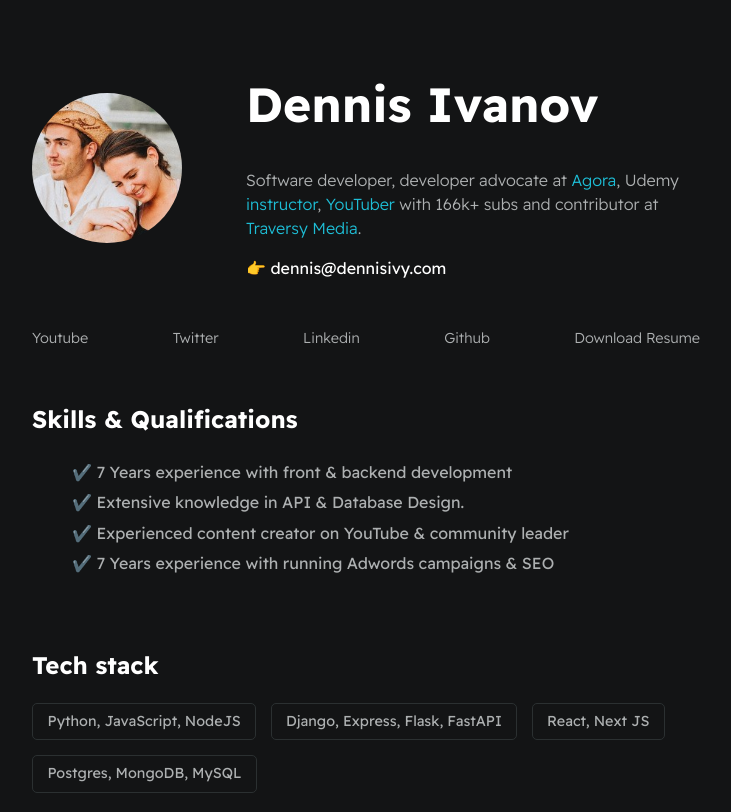
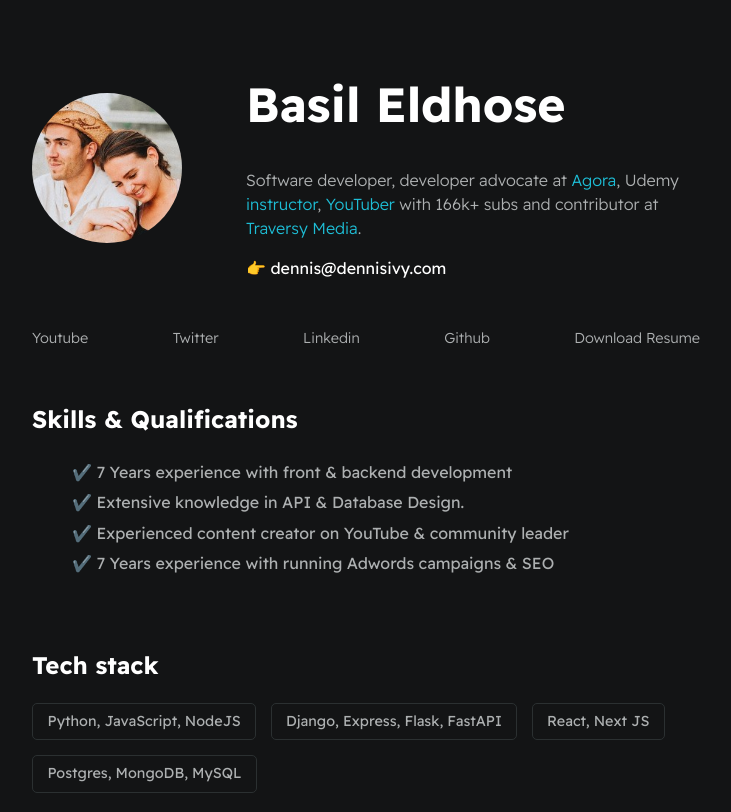
Before and after one commit to basileldhosear/Digital_Resume, a plain HTML site: page index.html in a window 1280 px wide. Shown: the top 812 px of the page, without its empty margins (274-1005 px from the left). Drawn offline with Linux system fonts and the light colour scheme.

Commit message:
Add files via upload

```diff
--- a/index.html
+++ b/index.html
@@ -15,7 +15,7 @@
                 <img id="profile-pic" src="./assets/images/profile_pic.JPG">
 
                 <div>
-                    <h1 id="user-name">Dennis Ivanov</h1>
+                    <h1 id="user-name">Basil Eldhose</h1>
                     <p id="bio">Software developer, developer advocate at <a href="https://www.agora.io/en/" target="_blank">Agora</a>, Udemy <a href="https://www.udemy.com/user/dennis-ivanov-5/" target="_blank">instructor</a>, <a href="https://www.youtube.com/c/dennisivy" target="_blank">YouTuber</a> with 166k+ subs and contributor at <a href="https://youtu.be/PtQiiknWUcI?t=6" target="_blank">Traversy Media</a>.</p>
                     <p id="email">👉 dennis@dennisivy.com</p>
                 </div>
```
